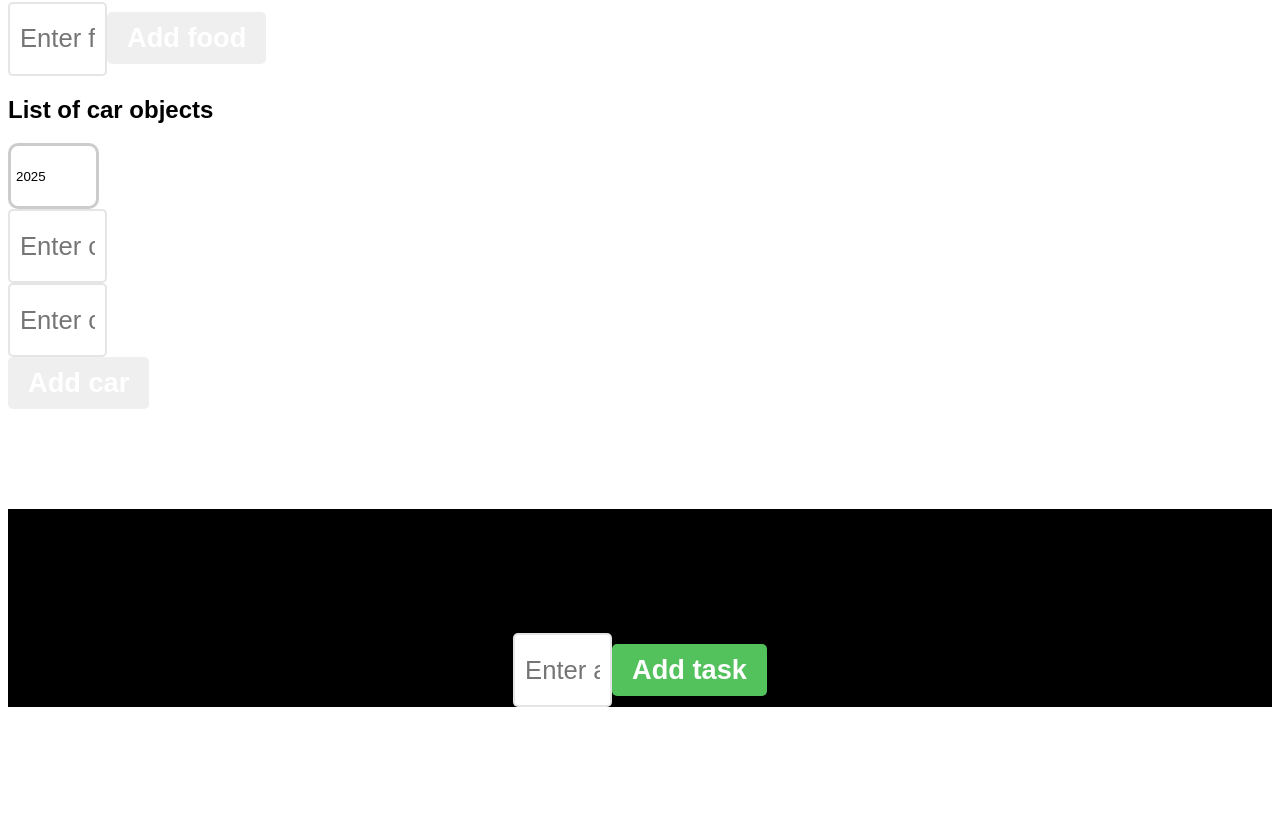
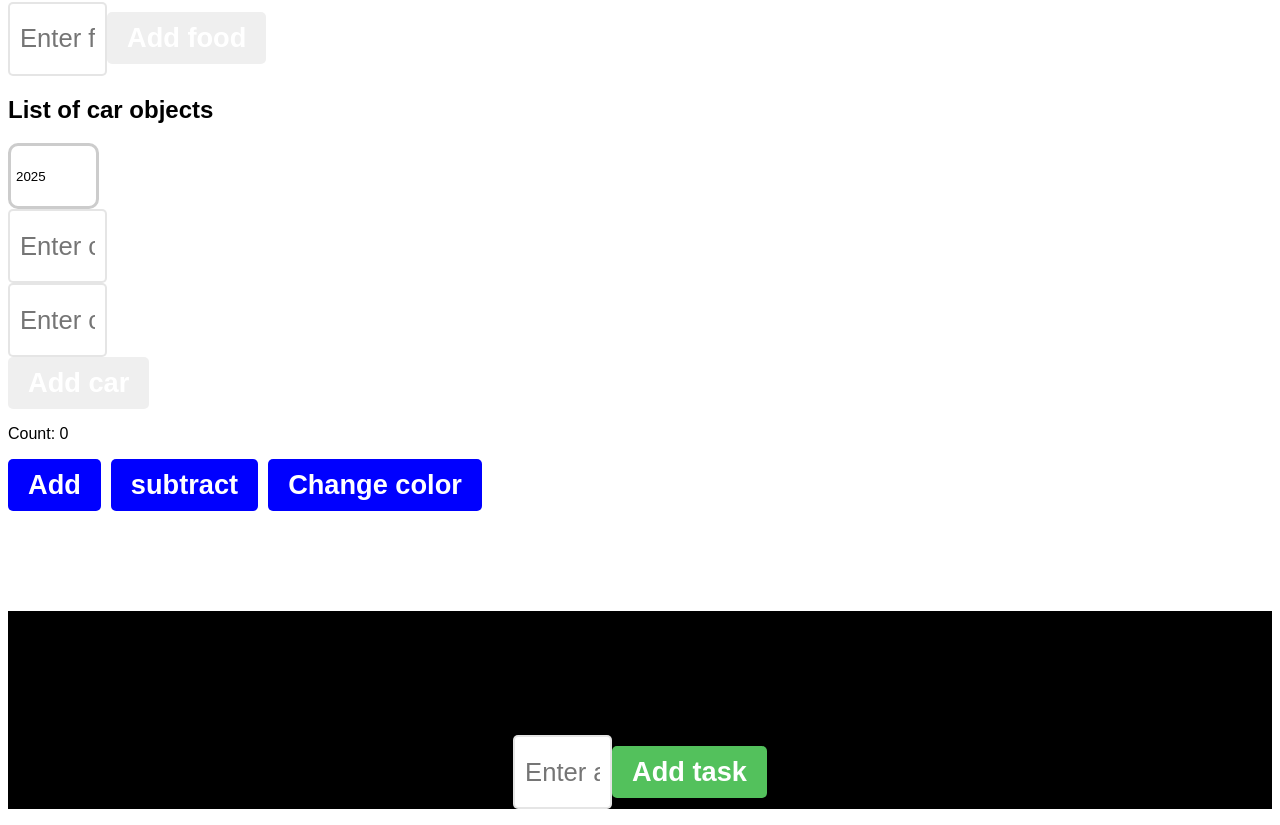
Before and after one commit to MetaDaniel/my-react-app, a React (Vite) app: page / in a window 1280 px wide. Shown: the part 3270-4095 px from the top of the page. Before the commit the page ends 3993 px from the top, so only its background shows below. Built offline with nearby package versions, Linux system fonts and the light colour scheme.

Commit message:
version 4

```diff
--- a/src/App.jsx
+++ b/src/App.jsx
@@ -13,6 +13,7 @@ import ObjectState from "./ObjectState.jsx"
 import MyComponent2 from "./MyComponent2.jsx"
 import MyComponent3 from "./MyComponent3.jsx"
 import TodoList from "./ToDolist.jsx"
+import MyComponent4 from "./MyComponent4.jsx"
 
 
 function App() {
@@ -37,6 +38,7 @@ function App() {
       <ObjectState />
       <MyComponent2  /*Updating state of arrays in react*/ />
       <MyComponent3  /*Updating state of arrays of objects*/ />
+      <MyComponent4  /*useEffect in react-hook*/ />
       <TodoList  /*Building to do list*/ />
 
 
--- a/src/MyComponent4.jsx
+++ b/src/MyComponent4.jsx
@@ -0,0 +1,37 @@
+import React,{useState, useEffect} from "react";
+
+
+function MyComponent4 (){
+
+    const [count, setCount] = useState(0)
+    const [color, setColor] = useState("greem", "red")
+
+    useEffect(() => {
+        document.title = `my counter program; ${count} ${color}`;
+    }, [count, color])
+
+
+
+    function addCount() {
+        setCount(c=> c +1);
+    }
+
+    function subractCount() {
+        setCount(c=> c -1);
+    }
+
+    function changeColor (){
+        setColor(c=> c === "green"? "red" : "green")
+    }
+
+    return (
+        <>
+        <p style={{color: color}}>Count: {count} </p>
+        <button className="add-count" onClick={addCount} >Add</button>
+        <button className="add-count" onClick={subractCount} >subtract</button>
+        <button className="add-count" onClick={changeColor} >Change color</button>
+        </>
+    )
+}
+
+export default MyComponent4;
--- a/src/index.css
+++ b/src/index.css
@@ -223,3 +223,8 @@ li{
   font-size: 1.4rem;
 
 }
+
+.add-count{
+  background-color: blue;
+  margin-right: 10px;
+}
```
Also changed, not shown: src/MyComponent5.jsx (added, +7 -0 lines).
